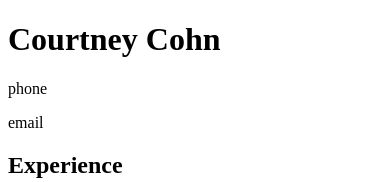
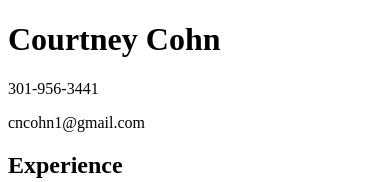
Before and after one commit to CourtneyCohn/CourtneyCohn.github.io, a plain HTML site: page resume/index.html in a window 390 px wide. Shown: the top 182 px of the page. Drawn offline with Linux system fonts and the light colour scheme; files that its build step writes are made by us from their sources.

Commit message:
Update for phone/email

```diff
--- a/resume/index.html
+++ b/resume/index.html
@@ -10,8 +10,8 @@
 <a href="./style.css"></a>
 <body>
 	<h1>Courtney Cohn</h1>
-	<p>phone</p>
-	<p>email</p>
+	<p>301-956-3441</p>
+	<p>cncohn1@gmail.com</p>
 	<a href="http://twitter.com/courtney_cohn" target="_blank"Twitter: @courtney_cohn"></a>
 	<h2>Experience</h2>
 		<h3>The Diamondback, University of Maryland</h3>
```
